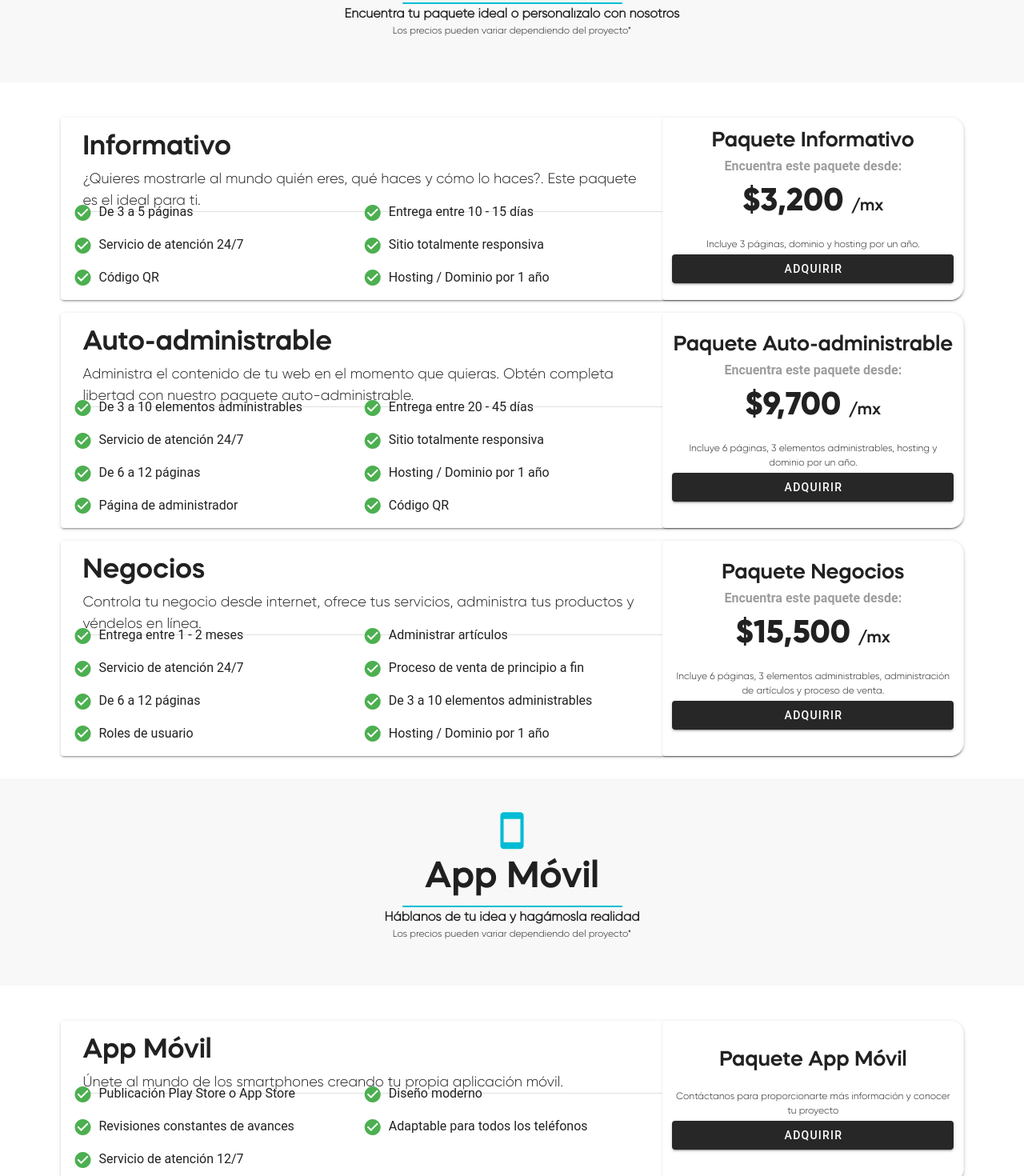
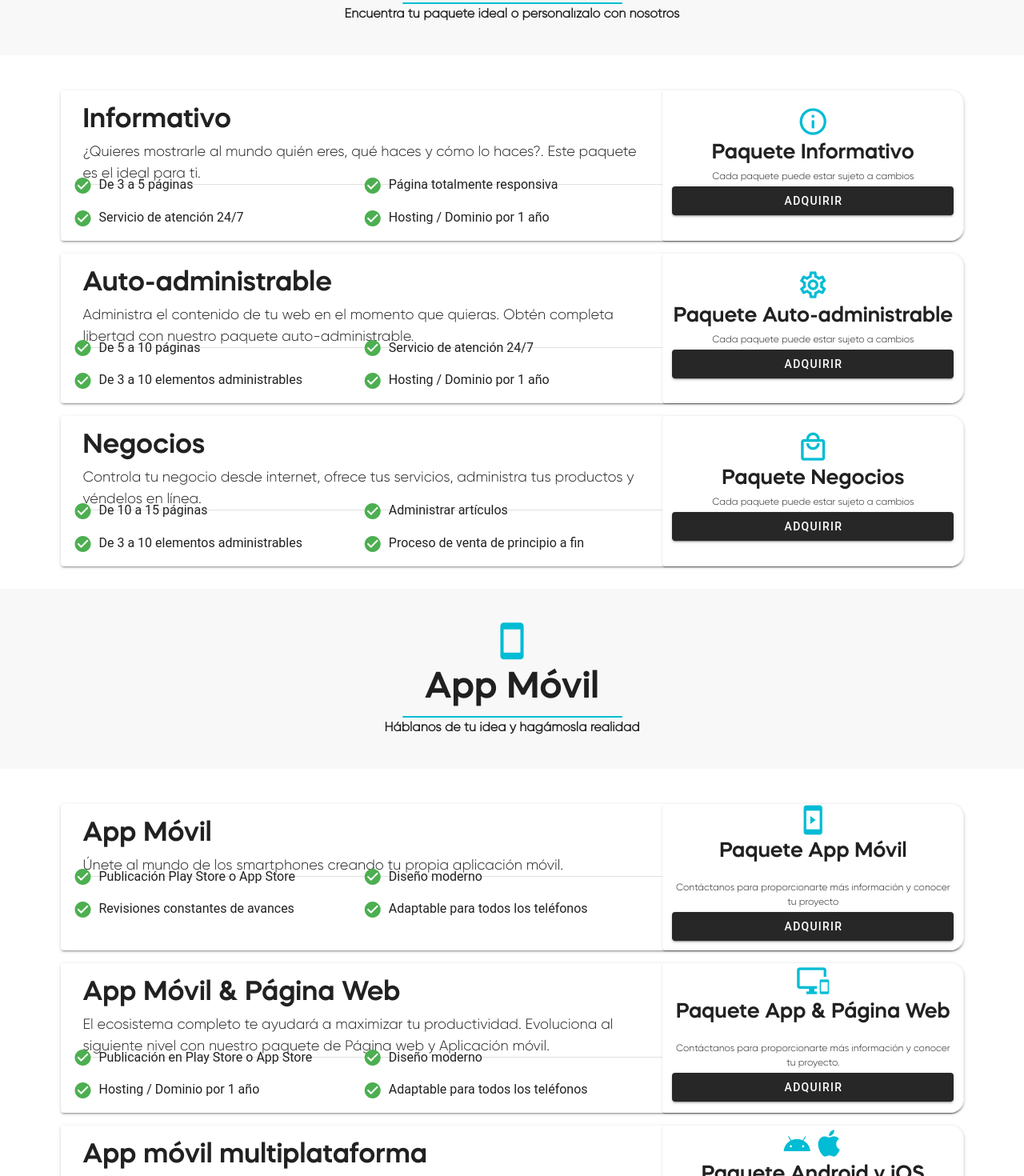
Before and after one commit to Arcup/Arcup-web, a Vue app in the folder arcup/: page /package in a window 1280 px wide. Shown: the part 520-1990 px from the top of the page at 80% size. Built offline with nearby package versions, Linux system fonts and the light colour scheme.

Commit message:
Actualización de vista paquetes
Se modificaron los componentes de la vista paquetes

```diff
--- a/arcup/src/views/Package.vue
+++ b/arcup/src/views/Package.vue
@@ -15,9 +15,6 @@
               <h4 class="text-center fontSubtitleContainer">
                 Encuentra tu paquete ideal o personalízalo con nosotros
               </h4>
-              <p class="text-center fontDescriptionPrice">
-                Los precios pueden variar dependiendo del proyecto*
-              </p>
     </div>
     <div>
       <v-container class="mt-4">
@@ -82,6 +79,7 @@
                               class="text-center pt-0 mt-0 pb-0 mb-0"
                               cols="12"
                             >
+                             <v-icon size="40" color="cyan">{{item.icon}}</v-icon>
                               <h3 class="fontTitlePrice">
                                 {{ item.titlePrice }}
                               </h3>
@@ -90,18 +88,11 @@
                               class="text-center pt-0 mt-0 pb-0 mb-0"
                               cols="12"
                             >
-                              <h4 class="color-text-gray">
-                                Encuentra este paquete desde:
-                              </h4>
                             </v-col>
                             <v-col
                               class="text-center pt-0 mt-0 pb-0 mb-0"
                               cols="12"
                             >
-                              <p class="fontPrice">
-                                {{ item.price }}
-                                <span class="fontPriceMx">/mx</span>
-                              </p>
                             </v-col>
                             <v-col
                               class="text-center pt-0 mt-0 pb-0 mb-0"
@@ -140,9 +131,6 @@
               <h4 class="text-center fontSubtitleContainer">
                 Háblanos de tu idea y hagámosla realidad
               </h4>
-              <p class="text-center fontDescriptionPrice">
-                Los precios pueden variar dependiendo del proyecto*
-              </p>
     </div>
     <div>
       <v-container class="mt-4">
@@ -209,6 +197,8 @@
                               class="text-center pt-0 mt-0 pb-0 mb-0"
                               cols="12"
                             >
+                            <v-icon size="40" color="cyan">{{item.icon}}</v-icon>
+                            <v-icon size="40" color="cyan">{{item.icon2}}</v-icon>
                               <h3 class="fontTitlePrice">
                                 {{ item.titlePrice }}
                               </h3>
@@ -288,18 +278,17 @@ export default {
       {
         title: "Informativo",
         titlePrice: "Paquete Informativo",
-        price: "$3,200",
+        price: "",
+        icon: "mdi-information-outline",
         groupAdvantageOne: [
           "De 3 a 5 páginas",
           "Servicio de atención 24/7",
-          "Código QR",
         ],
         groupAdvantageTwo: [
-          "Entrega entre 10 - 15 días",
-          "Sitio totalmente responsiva",
+          "Página totalmente responsiva",
           "Hosting / Dominio por 1 año",
         ],
-        descriptionPrice: "Incluye 3 páginas, dominio y hosting por un año.",
+        descriptionPrice: "Cada paquete puede estar sujeto a cambios",
         description:
           "¿Quieres mostrarle al mundo quién eres, qué haces y cómo lo haces?. Este paquete " +
           "es el ideal para ti.",
@@ -307,42 +296,36 @@ export default {
       {
         title: "Auto-administrable",
         titlePrice: "Paquete Auto-administrable",
-        price: "$9,700",
+        price: "",
+        icon: "mdi-cog-outline",
         groupAdvantageOne: [
-          "De 3 a 10 elementos administrables",
-          "Servicio de atención 24/7",
-          "De 6 a 12 páginas",
-          "Página de administrador",
+          "De 5 a 10 páginas",
+          "De 3 a 10 elementos administrables"
         ],
         groupAdvantageTwo: [
-          "Entrega entre 20 - 45 días",
-          "Sitio totalmente responsiva",
+          "Servicio de atención 24/7",
           "Hosting / Dominio por 1 año",
-          "Código QR",
         ],
         descriptionPrice:
-          "Incluye 6 páginas, 3 elementos administrables, hosting y dominio por un año.",
+          "Cada paquete puede estar sujeto a cambios",
         description:
           "Administra el contenido de tu web en el momento que quieras. Obtén completa libertad con nuestro paquete auto-administrable.",
       },
       {
         title: "Negocios",
         titlePrice: "Paquete Negocios",
-        price: "$15,500",
+        price: "",
+        icon: "mdi-shopping-outline",
         groupAdvantageOne: [
-          "Entrega entre 1 - 2 meses",
-          "Servicio de atención 24/7",
-          "De 6 a 12 páginas",
-          "Roles de usuario",
+          "De 10 a 15 páginas",
+          "De 3 a 10 elementos administrables",
         ],
         groupAdvantageTwo: [
           "Administrar artículos",
           "Proceso de venta de principio a fin",
-          "De 3 a 10 elementos administrables",
-          "Hosting / Dominio por 1 año",
         ],
         descriptionPrice:
-          "Incluye 6 páginas, 3 elementos administrables, administración de artículos y proceso de venta.",
+          "Cada paquete puede estar sujeto a cambios",
         description:
           "Controla tu negocio desde internet, ofrece tus servicios, administra tus productos y véndelos en línea.",
       },
@@ -352,10 +335,10 @@ export default {
         title: "App Móvil",
         titlePrice: "Paquete App Móvil",
         price: "",
+        icon: "mdi-cellphone-play ",
         groupAdvantageOne: [
           "Publicación Play Store o App Store",
           "Revisiones constantes de avances",
-          "Servicio de atención 12/7",
         ],
         groupAdvantageTwo: [
           "Diseño moderno",
@@ -370,15 +353,14 @@ export default {
         title: "App Móvil & Página Web",
         titlePrice: "Paquete App & Página Web",
         price: "",
+        icon: "mdi-monitor-cellphone",
         groupAdvantageOne: [
           "Publicación en Play Store o App Store",
-          "Revisiones constantes de avances",
-          "Accede a tu información desde tu página web y/o tu dispositivo móvil.",
+          "Hosting / Dominio por 1 año",
         ],
         groupAdvantageTwo: [
           "Diseño moderno",
           "Adaptable para todos los teléfonos",
-          "Servicio de atención 12/7",
         ],
         descriptionPrice:
           "Contáctanos para proporcionarte más información y conocer tu proyecto.",
@@ -389,15 +371,15 @@ export default {
         title: "App móvil multiplataforma",
         titlePrice: "Paquete Android y iOS",
         price: "",
+        icon: "mdi-android",
+        icon2: "mdi-apple",
         groupAdvantageOne: [
           "Publicación en Play Store y App Store",
           "Versión para IOS y Android",
-          "Revisiones constantes de avances",
         ],
         groupAdvantageTwo: [
           "Diseño moderno",
           "Adaptable para todos los teléfonos",
-          "Servicio de atención 12/7",
         ],
         descriptionPrice:
           "Contáctanos para proporcionarte más información y conocer tu proyecto",
```
